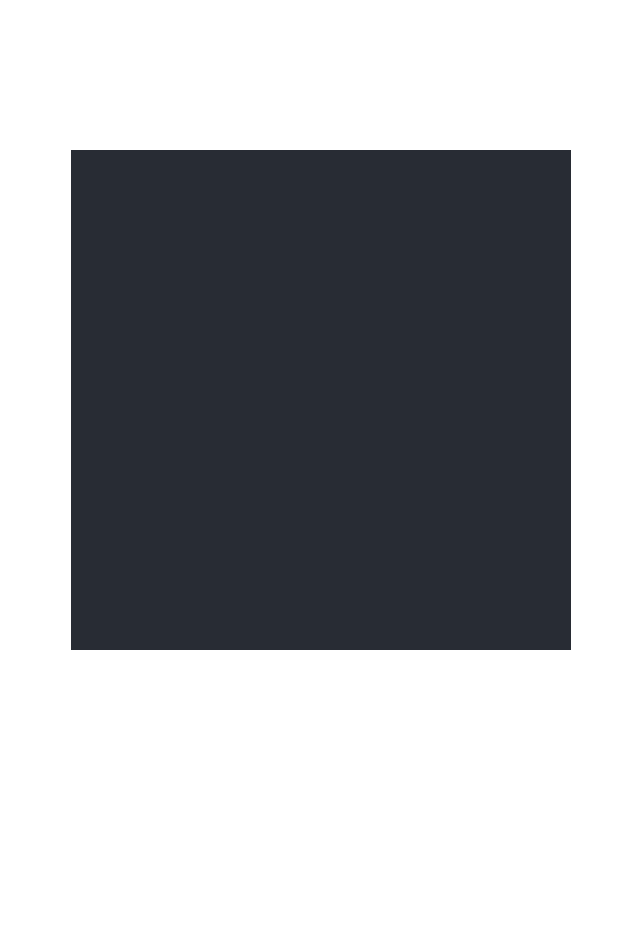
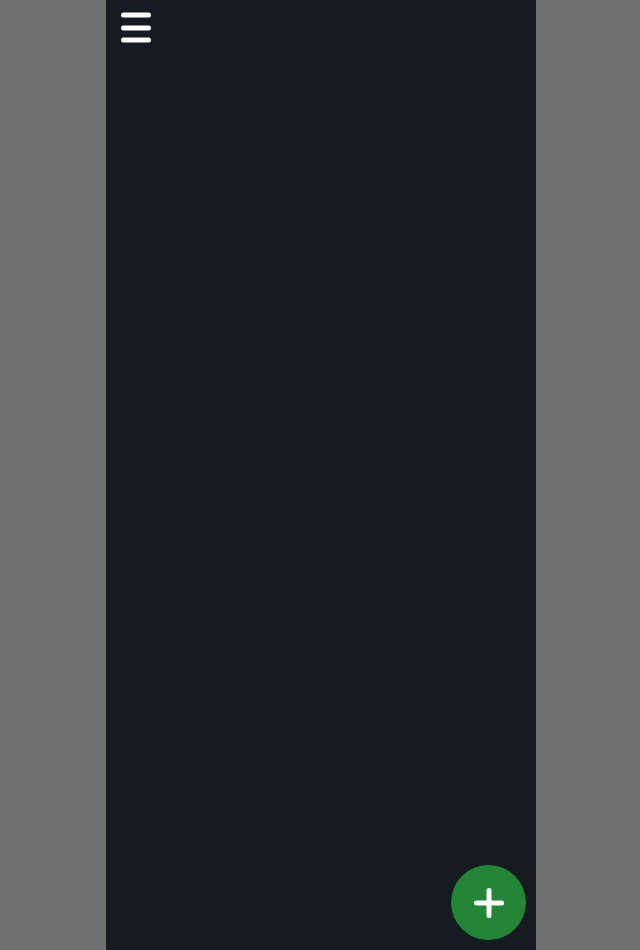
Before and after one commit to SeungHak5161/schedule-your-days, a React (Create React App) app: page / in a window 1280 px wide. Shown: the whole page, without its empty margins (319-959 px from the left). Before the commit the page ends 800 px from the top, so only its background shows below. Built offline with nearby package versions, Linux system fonts and the light colour scheme.

Commit message:
🎨 make main layout

```diff
--- a/src/components/Layout.jsx
+++ b/src/components/Layout.jsx
@@ -1,5 +1,33 @@
+import { useState } from "react";
 import "styles/layout.scss";
 export const Layout = () => {
-  return <section className="layout"></section>;
+  const [menuOpened, setMenuOpened] = useState(false);
+  return (
+    <main id="layout">
+      <aside
+        id="menu"
+        className={menuOpened ? "menuOpend" : "menuClosed"}
+      ></aside>
+      {menuOpened ? (
+        <button className="menuBtn" onClick={() => setMenuOpened(!menuOpened)}>
+          <div id="closeMenuT"></div>
+          <div id="closeMenuM"></div>
+          <div id="closeMenuB"></div>
+        </button>
+      ) : (
+        <button className="menuBtn" onClick={() => setMenuOpened(!menuOpened)}>
+          <div id="openMenuT"></div>
+          <div id="openMenuM"></div>
+          <div id="openMenuB"></div>
+        </button>
+      )}
+      <button id="addBtn">
+        <div id="plusIcon">
+          <div id="plusIconH"></div>
+          <div id="plusIconV"></div>
+        </div>
+      </button>
+    </main>
+  );
 };
 export default Layout;
--- a/src/styles/common.scss
+++ b/src/styles/common.scss
@@ -2,11 +2,16 @@
 
 .App {
   /* text-align: center; */
-  width: 100vw;
-  height: 100vh;
+  width: 100%;
+  height: 100%;
   display: flex;
   justify-content: center;
   align-items: center;
+  background-color: #717171;
+}
+
+button {
+  all: unset;
 }
 
 /* .App-logo {
--- a/src/styles/layout.scss
+++ b/src/styles/layout.scss
@@ -1,5 +1,92 @@
-.layout {
-  width: 500px;
-  height: 500px;
-  background-color: #282c34;
+@import "mixins.scss";
+
+@media screen and (max-width: 768px) {
+  #layout {
+    width: 100vw;
+    height: 100vh;
+  }
 }
+
+@media screen and (min-width: 768px) {
+  #layout {
+    width: 430px;
+    height: 950px;
+  }
+}
+
+#layout {
+  background-color: #161b22;
+  overflow: hidden;
+  position: relative;
+  #menu {
+    position: absolute;
+    background-color: #444444;
+    border-radius: 0 15px 15px 0;
+    width: 80%;
+    height: 100%;
+    left: -80%;
+  }
+  .menuOpend {
+    transform: translate(100%);
+    transition: 0.2s;
+  }
+  .menuClosed {
+    transform: translate(-100%);
+    transition: 0.2s;
+  }
+  .menuBtn {
+    position: absolute;
+    top: 15px;
+    left: 15px;
+    background-color: transparent;
+    width: 30px;
+    height: 25px;
+    cursor: pointer;
+    #closeMenuT {
+      @include closeMenu-property($top: 50%, $trY: -150%, $rotate: 45deg);
+    }
+    #closeMenuM {
+      @include closeMenu-property(
+        $top: 50%,
+        $left: 0,
+        $trY: -50%,
+        $width: 30px
+      );
+    }
+    #closeMenuB {
+      @include closeMenu-property($top: 50%, $trY: 50%, $rotate: -45deg);
+    }
+    #openMenuT {
+      @include openMenu-property($top: 0);
+    }
+    #openMenuM {
+      @include openMenu-property($top: 50%);
+    }
+    #openMenuB {
+      @include openMenu-property($top: 100%);
+    }
+  }
+  #addBtn {
+    position: absolute;
+    bottom: 10px;
+    right: 10px;
+    width: 75px;
+    height: 75px;
+    border: none;
+    border-radius: 50%;
+    background-color: #238636;
+    cursor: pointer;
+    #plusIcon {
+      position: relative;
+      #plusIconH {
+        @include plusIcon-property($width: 5px, $height: 30px);
+      }
+      #plusIconV {
+        @include plusIcon-property($width: 30px, $height: 5px);
+      }
+    }
+  }
+  #addBtn:hover {
+    background-color: #2ea043;
+  }
+}
--- /dev/null
+++ b/src/styles/mixins.scss
@@ -0,0 +1,40 @@
+@mixin plusIcon-property($width, $height) {
+  position: absolute;
+  top: 50%;
+  left: 50%;
+  width: $width;
+  height: $height;
+  transform: translate(-50%, -50%);
+  background-color: white;
+  border-radius: 5px;
+}
+
+@mixin openMenu-property($top: 0) {
+  position: absolute;
+  top: $top;
+  transform: translateY(-50%);
+  background-color: white;
+  border-radius: 5px;
+  width: 30px;
+  height: 5px;
+  transition: 0.2s;
+}
+
+@mixin closeMenu-property(
+  $top: 0,
+  $left: 50%,
+  $width: 19px,
+  $rotate: 0,
+  $trY: 0
+) {
+  position: absolute;
+  top: $top;
+  left: $left;
+  transform: translateY($trY) rotate($rotate);
+  // transform: rotate($rotate);
+  background-color: white;
+  border-radius: 5px;
+  width: $width;
+  height: 5px;
+  transition: 0.2s;
+}
```
Also changed, not shown: public/index.html (+0 -23 lines).
